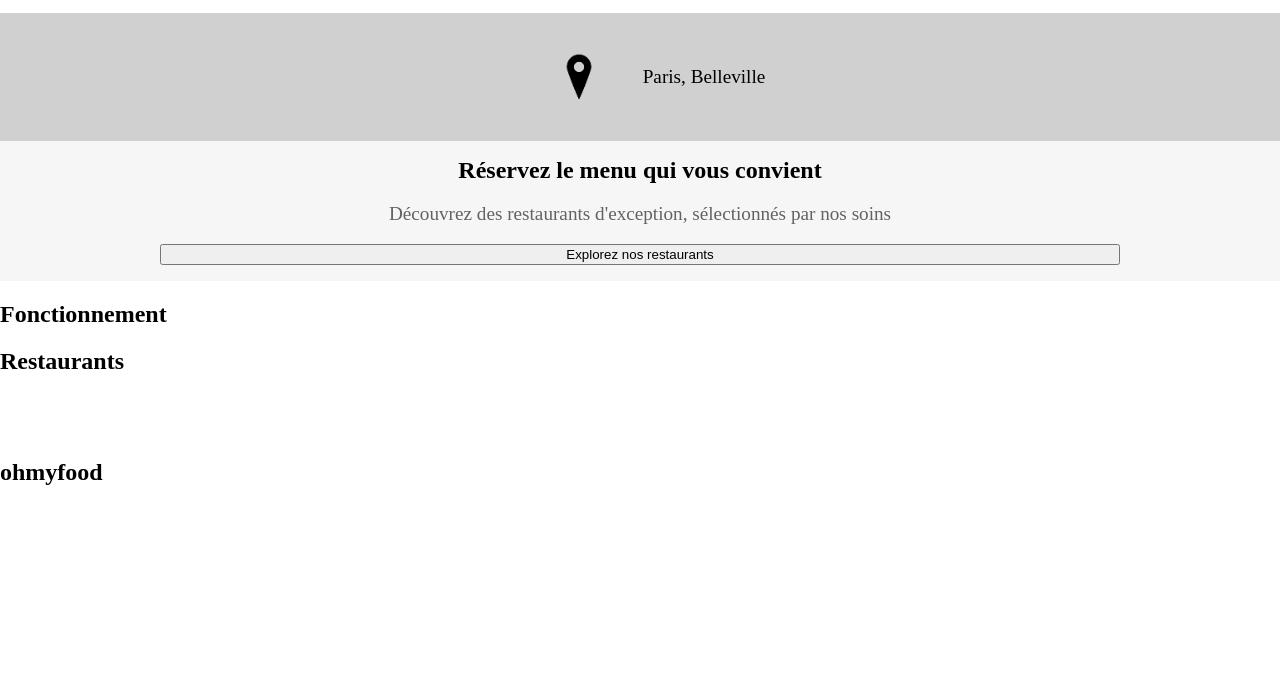
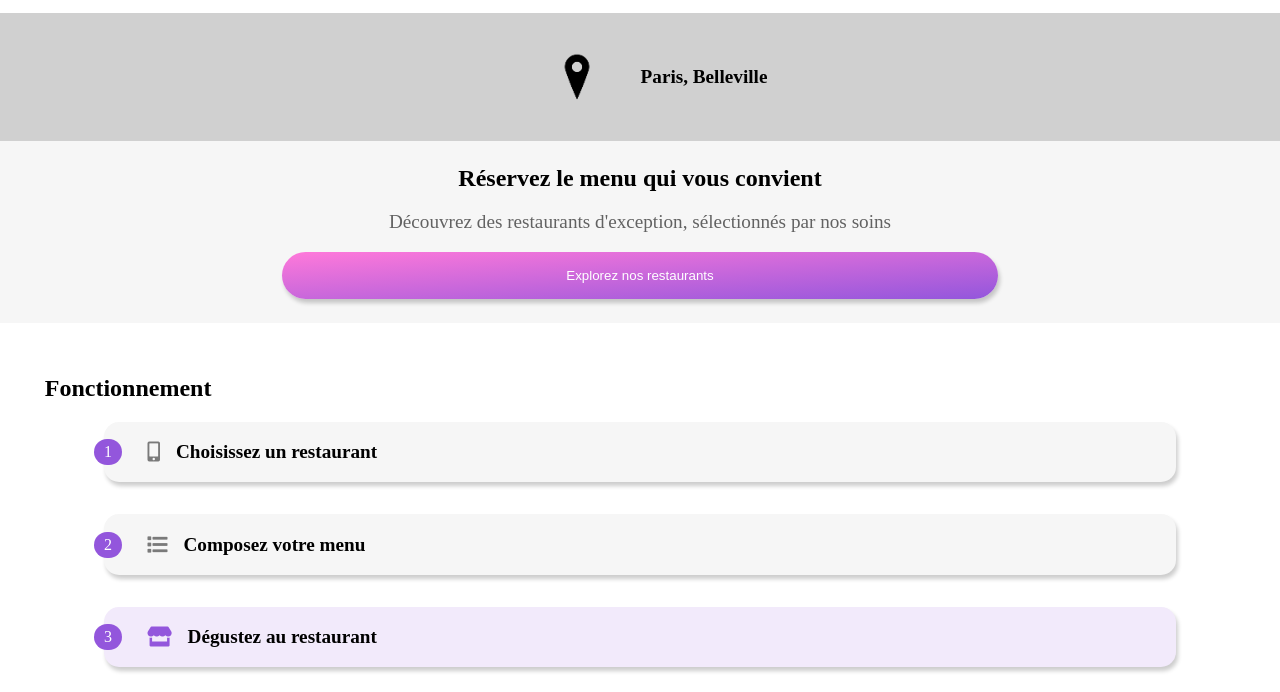
Before and after one commit to Stef-Rousset/StephanieRousset_3_31032021, a website: page views/index.html in a window 1280 px wide. Shown: the part 108-800 px from the top of the page. Drawn offline with Linux system fonts and the light colour scheme; a web font is replaced by a local one.

Commit message:
change architecture of folders and files in sass folder, and finish section accueil

```diff
--- a/sass/_index.scss
+++ /dev/null
@@ -1,35 +0,0 @@
-header {
-  display: flex;
-  justify-content: center;
-  img {
-  margin: 1rem;
-  width: 40%;
-  }
-}
-.localisation {
-  display: flex;
-  justify-content: center;
-  align-items: center;
-  background-color: darken($light-grey, 15%);
-  img {
-    width: 10%;
-  }
-}
-.intro {
-  background-color: $light-grey;
-  &__text {
-  display: flex;
-  flex-direction: column;
-  justify-content: center;
-  text-align: center;
-  width: 75vw;
-  margin: 0 auto;
-  padding: 1rem;
-    h2 {
-      margin: 0;
-    }
-    p {
-      opacity: 0.6;
-    }
-  }
-}
--- /dev/null
+++ b/sass/components/_buttons.scss
@@ -0,0 +1,9 @@
+.btn-rounded {
+  border-radius: 25px;
+  padding: 1rem 0.5rem;
+  color: white;
+  width: 70%;
+  border-width: 0;
+  background: linear-gradient(to right bottom, $color-secondary, $color-primary );
+  @include box-shadow;
+}
--- a/sass/main.scss
+++ b/sass/main.scss
@@ -1,3 +1,6 @@
 //Import scss files
-@import "config";
-@import "index";
+@import "utils/config";
+@import "utils/variables";
+@import "utils/mixins";
+@import "components/buttons";
+@import "pages/index";
--- /dev/null
+++ b/sass/pages/_index.scss
@@ -0,0 +1,96 @@
+header {
+  display: flex;
+  justify-content: center;
+  img {
+  margin: 1rem;
+  width: 40%;
+  }
+}
+/* section accueil */
+.localisation {
+  display: flex;
+  justify-content: center;
+  align-items: center;
+  background-color: darken($light-grey, 15%);
+  img {
+    width: 10%;
+  }
+  p {
+    font-weight: bold;
+  }
+}
+.intro {
+  background-color: $light-grey;
+  &__text {
+  display: flex;
+  flex-direction: column;
+  justify-content: center;
+  align-items: center;
+  text-align: center;
+  width: 80vw;
+  margin: 0 auto;
+  padding: 1.5rem;
+    h2 {
+      margin: 0;
+    }
+    p {
+      opacity: 0.6;
+    }
+  }
+}
+.fonctionnement {
+  width: 93vw;
+  margin: 2rem auto;
+  display:flex;
+  flex-direction: column;
+  justify-content: center;
+  align-items: center;
+  h2 {
+    align-self: flex-start;
+  }
+
+}
+.fonctionnement-card {
+  display: flex;
+  justify-content: flex-start;
+  align-items: center;
+  background-color: $light-grey;
+  width: 90%;
+  border-radius: 15px;
+  @include box-shadow;
+  margin-bottom: 2rem;
+  &__counter {
+    border-radius: 50px;
+    background-color: $color-primary;
+    padding: 0.25rem 0.6rem;
+    color: white;
+    position: relative;
+    left: -10px;
+    font-size: 1rem;
+  }
+  &__text {
+    font-weight: bold;
+    padding-left: 1rem;
+  }
+  &__icon {
+    font-size: 1.25rem;
+    opacity: 0.5;
+    padding-left: 1rem;
+  }
+  &--active {
+    background-color: lighten($color-primary, 35%);
+    i {
+      color: $color-primary;
+      opacity: 1;
+    }
+  }
+}
+/* section restos */
+.restos {
+  width: 100vw;
+  background-color: $light-grey;
+  h2 {
+    margin: 1rem;
+    padding-top: 2rem;
+  }
+}
--- a/sass/_config.scss
+++ b/sass/utils/_config.scss
@@ -3,11 +3,7 @@
 $title-font: 'Shrikhand', cursive;
 $text-font: 'Roboto', sans-serif;
 
-// Define colors
-$light-grey: #F6F6F6;
-$color-primary: #9356DC;
-$color-secondary: #FF79DA;
-$color-ternary: #99E2D0;
+//general settings
 
 body {
   font-size: 65%; /* environ 10px */
--- /dev/null
+++ b/sass/utils/_mixins.scss
@@ -0,0 +1,3 @@
+@mixin box-shadow {
+  box-shadow: 2px 4px 4px rgba(0,0,0,0.2);
+}
--- /dev/null
+++ b/sass/utils/_variables.scss
@@ -0,0 +1,5 @@
+// colors
+$light-grey: #F6F6F6;
+$color-primary: #9356DC;
+$color-secondary: #FF79DA;
+$color-ternary: #99E2D0;
--- a/views/index.html
+++ b/views/index.html
@@ -8,6 +8,8 @@
   <!-- google fonts -->
   <link rel="preconnect" href="https://fonts.gstatic.com">
   <link href="https://fonts.googleapis.com/css2?family=Roboto:wght@400;700&family=Shrikhand&display=swap" rel="stylesheet">
+  <!-- fontawesome -->
+  <link rel="stylesheet" href="https://use.fontawesome.com/releases/v5.6.3/css/all.css">
   <title>ohmyfood</title>
 </head>
 <body>
@@ -24,19 +26,25 @@
         <div class="intro__text">
           <h2>Réservez le menu qui vous convient</h2>
           <p>Découvrez des restaurants d'exception, sélectionnés par nos soins</p>
-          <button>Explorez nos restaurants</button>
+          <button class="btn-rounded">Explorez nos restaurants</button>
         </div>
       </div>
       <div class="fonctionnement">
         <h2>Fonctionnement</h2>
         <div class="fonctionnement-card">
-
+          <p class="fonctionnement-card__counter">1</p>
+          <i class="fas fa-mobile-alt fonctionnement-card__icon"></i>
+          <p class="fonctionnement-card__text">Choisissez un restaurant</p>
         </div>
         <div class="fonctionnement-card">
-
+          <p class="fonctionnement-card__counter">2</p>
+          <i class="fas fa-list fonctionnement-card__icon"></i>
+          <p class="fonctionnement-card__text">Composez votre menu</p>
         </div>
-        <div class="fonctionnement-card">
-
+        <div class="fonctionnement-card fonctionnement-card--active">
+          <p class="fonctionnement-card__counter">3</p>
+          <i class="fas fa-store fonctionnement-card__icon"></i>
+          <p class="fonctionnement-card__text">Dégustez au restaurant</p>
         </div>
       </div>
     </section>
```
Also changed, not shown: css/style.css, 1 other file.
